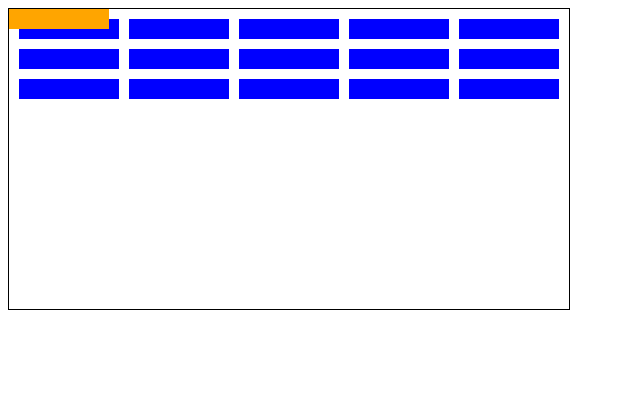
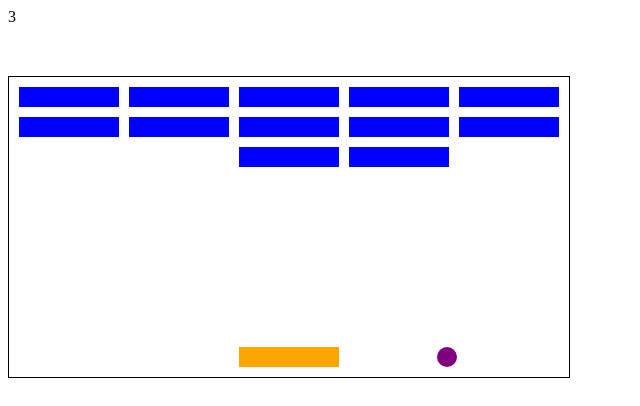
Before and after one commit to jguilhermepaiva/7-Jogos-em-Javascript, a plain HTML site: page breakout/index.html in a window 1280 px wide. Shown: the whole page, without its empty margins (0-640 px from the left). Drawn offline with Linux system fonts and the light colour scheme.

Commit message:
breakout

```diff
--- a/breakout/index.html
+++ b/breakout/index.html
@@ -8,8 +8,8 @@
     <title>Breakout Game</title>
 </head>
 <body>
-
-    <div class="grid">    </div>
+    <div id="score">0</div>
+    <div class="grid"></div>
 
     <script src="./index.js"></script>
 </body>
--- a/breakout/index.js
+++ b/breakout/index.js
@@ -1,11 +1,28 @@
 const grid = document.querySelector('.grid')
+const scoreDisplay = document.querySelector('#score')
 const blockWidth = 100
 const blockHeight = 20
+const boardWidth = 560
+const boardHeight = 300
+const ballDiameter = 20
+
+let xDirection=-2
+let yDirection=2
+
+const userStart = [230, 10]
+let currentPosition = userStart
+
+
+const ballStart = [270, 40]
+let ballCurrentPosition = ballStart
+
+let timerId
+let score = 0
 
 class Block{
     constructor(xAxis, yAxis){
         this.bottomLeft = [xAxis,yAxis]
-        this.bottomRight = [xAxis, yAxis + blockHeight]
+        this.bottomRight = [xAxis + blockWidth, yAxis]
         this.topLeft = [xAxis,yAxis + blockHeight]
         this.topRight = [xAxis + blockWidth, yAxis + blockHeight]
     }
@@ -31,7 +48,6 @@ const blocks = [
 
 ]
 
-console.log(blocks[0])
 
 function addBlocks(){
     for( let i = 0; i < blocks.length; i++ ) {
@@ -42,9 +58,117 @@ function addBlocks(){
         grid.appendChild(block);
     }
 }
-
 addBlocks()
 
 const user = document.createElement('div');
 user.classList.add('user');
 grid.appendChild(user)
+drawUser()
+
+function drawUser(){
+    user.style.left = currentPosition[0] + 'px'
+    user.style.bottom = currentPosition[1] + 'px'
+}
+
+function drawBall(){
+    ball.style.left = ballCurrentPosition[0] + 'px'
+    ball.style.bottom = ballCurrentPosition[1] + 'px'
+}
+
+
+function moveUser(e){
+    switch(e.key){
+        case 'ArrowLeft':
+            if(currentPosition[0] >0){
+                currentPosition[0] -=10
+                drawUser()
+            }
+            break;
+        case 'ArrowRight':
+            if(currentPosition[0] < boardWidth - blockWidth){
+                currentPosition[0] +=10
+                drawUser()
+            }
+            break;
+    }
+}
+
+
+document.addEventListener('keydown', moveUser)
+
+const ball = document.createElement('div')
+ball.classList.add('ball')
+grid.appendChild(ball)
+
+function moveBall() {
+    ballCurrentPosition[0] +=xDirection
+    ballCurrentPosition[1] +=yDirection
+    drawBall()
+    checkCollision()
+}
+
+timerId = setInterval(moveBall, 14)
+
+function checkCollision() {
+     for (let i = 0; i < blocks.length; i++){
+    if
+    (
+      (ballCurrentPosition[0] > blocks[i].bottomLeft[0] && ballCurrentPosition[0] < blocks[i].bottomRight[0]) &&
+      ((ballCurrentPosition[1] + ballDiameter) > blocks[i].bottomLeft[1] && ballCurrentPosition[1] < blocks[i].topLeft[1])
+    )
+      {
+            const allBlocks = Array.from(document.querySelectorAll('.block'))
+            allBlocks[i].classList.remove('block')
+            blocks.splice(i, 1)
+            changeDirection()
+            score++
+            scoreDisplay.innerHTML = score
+
+            if(blocks.length ===0){
+                scoreDisplay.innerHTML = 'Você Ganhou !!'
+                clearInterval(timerId)
+                document.removeEventListener('keydown', moveUser)
+            }
+        }
+    }
+
+
+    if (ballCurrentPosition[0]>= (boardWidth - ballDiameter) || ballCurrentPosition[1] >= (boardHeight -ballDiameter)
+        || ballCurrentPosition[0]<=0){
+        changeDirection()
+    }
+    if ((ballCurrentPosition[0] > currentPosition[0] && ballCurrentPosition[0] < currentPosition[0] + blockWidth)
+        && (ballCurrentPosition[1] > currentPosition[1] && ballCurrentPosition[1] < currentPosition[1] + blockHeight))
+    {
+        changeDirection()
+    }
+
+    if(ballCurrentPosition[1] <=0){
+        clearInterval(timerId)
+        scoreDisplay.innerHTML = 'Você perdeu'
+        document.removeEventListener('keydown', moveUser)
+    }
+}
+
+
+
+function changeDirection() {
+    if(xDirection == 2 && yDirection ==2){
+        yDirection = -2
+        return
+    }
+    if(xDirection == 2 && yDirection ==-2){
+        xDirection = -2
+        return
+    }
+    if(xDirection == -2 && yDirection == -2){
+        yDirection = 2
+        return
+    }
+    if(xDirection == -2 && yDirection ==2){
+        xDirection = 2
+        return
+    }
+
+
+}
--- a/breakout/styles.css
+++ b/breakout/styles.css
@@ -3,6 +3,7 @@
     width: 560px;
     height: 300px;
     border: 1px solid black;
+    margin-top: 50px;
 }
 
 .block {
@@ -18,3 +19,11 @@
     height: 20px;
     background-color: orange;
 }
+
+.ball{
+    position: absolute;
+    width: 20px;
+    height: 20px;
+    border-radius: 10px;
+    background-color: purple;
+}
```
